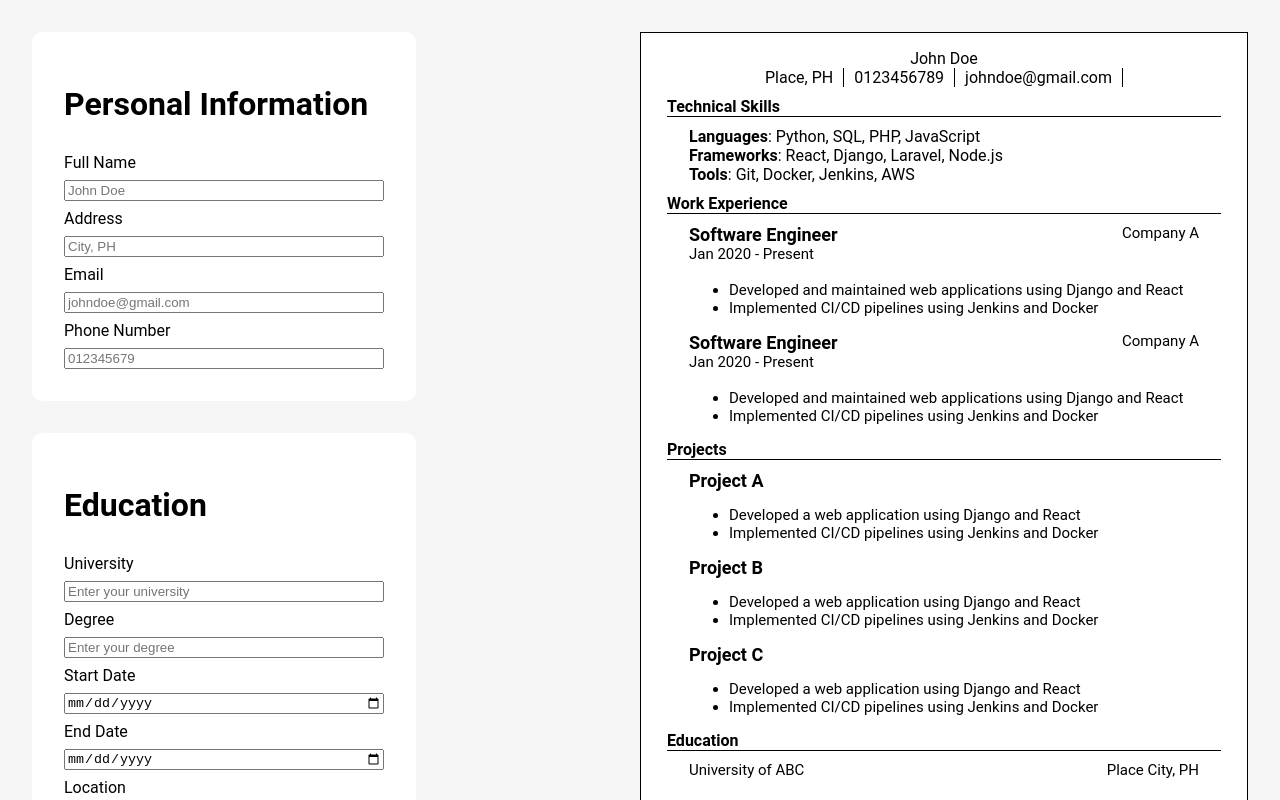
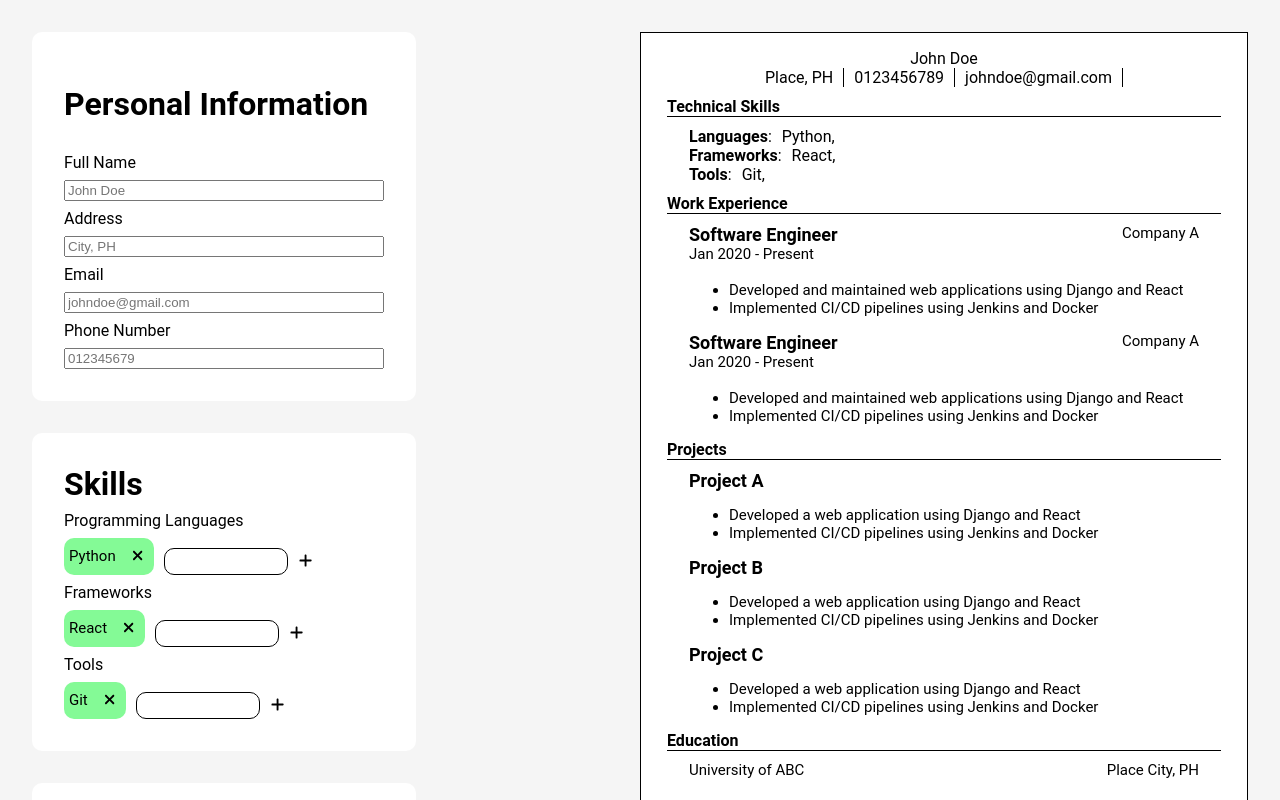
Before and after one commit to Veritaaaas/cv-maker, a React (Vite) app in the folder app-cv-maker/: page / in a window 1280 px wide. Shown: the top 800 px of the page. Built offline with nearby package versions, Linux system fonts and the light colour scheme.

Commit message:
added the skills input

```diff
--- a/app-cv-maker/package.json
+++ b/app-cv-maker/package.json
@@ -10,6 +10,9 @@
     "preview": "vite preview"
   },
   "dependencies": {
+    "@fortawesome/fontawesome-svg-core": "^6.5.2",
+    "@fortawesome/free-solid-svg-icons": "^6.5.2",
+    "@fortawesome/react-fontawesome": "^0.2.0",
     "react": "^18.2.0",
     "react-dom": "^18.2.0"
   },
--- a/app-cv-maker/src/App.jsx
+++ b/app-cv-maker/src/App.jsx
@@ -1,5 +1,6 @@
 import React, { useState } from 'react';
 import Resume from "./Resume";
+import Skills from './Skills';
 import General_information from "./General_information";
 import Education from "./Education";
 import Work_experience from "./Work_experience";
@@ -9,6 +10,10 @@ function App() {
  const [email, setEmail] = useState('');
  const [phoneNumber, setPhoneNumber] = useState('');
  const [address, setAddress] = useState('');
+
+ const [languages, setLanguages] = useState(['Python']);
+const [frameworks, setFrameworks] = useState(['React']);
+const [tools, setTools] = useState(['Git']);
 
  return (
     <div className="content">
@@ -23,6 +28,14 @@ function App() {
           address={address}
           setAddress={setAddress}
         />
+        <Skills
+          languages={languages}
+          setLanguages={setLanguages}
+          frameworks={frameworks}
+          setFrameworks={setFrameworks}
+          tools={tools}
+          setTools={setTools}
+        />
         <Education />
         <Work_experience />
       </div>
@@ -32,6 +45,10 @@ function App() {
           email={email || undefined}
           phoneNumber={phoneNumber || undefined}
           address={address || undefined}
+
+          languages={languages}
+          frameworks={frameworks}
+          tools={tools}
         />
       </div>
     </div>
--- a/app-cv-maker/src/Resume.jsx
+++ b/app-cv-maker/src/Resume.jsx
@@ -7,7 +7,11 @@ function Resume(
         fullName = "John Doe",
         email = "johndoe@gmail.com",
         phoneNumber = "0123456789",
-        address = "Place, PH"
+        address = "Place, PH",
+
+        languages = ['Python'],
+        frameworks = ['React'],
+        tools = ['Git']
     }) {
     return (
         <div className="Resume">
@@ -23,9 +27,21 @@ function Resume(
             <div className="skills">
                 <h4>Technical Skills</h4>
                 <div className="skill-list">
-                    <div className="languages"><span className="skill-label">Languages</span>: Python, SQL, PHP, JavaScript</div>
-                    <div className="frameworks"><span className="skill-label">Frameworks</span>: React, Django, Laravel, Node.js</div>
-                    <div className="tools"><span className="skill-label">Tools</span>: Git, Docker, Jenkins, AWS</div>
+                    <div className="languages"><span className="skill-label">Languages</span>:
+                        <ul>
+                            {languages.map((language, index) => <li key={index}>{language},</li>)}
+                        </ul>
+                    </div>
+                    <div className="frameworks"><span className="skill-label">Frameworks</span>:
+                        <ul>
+                            {frameworks.map((framework, index) => <li key={index}>{framework},</li>)}
+                        </ul>
+                    </div>
+                    <div className="tools"><span className="skill-label">Tools</span>:
+                        <ul>
+                            {tools.map((tool, index) => <li key={index}>{tool},</li>)}
+                        </ul>
+                    </div>
                 </div>
             </div>
 
--- /dev/null
+++ b/app-cv-maker/src/Skills.jsx
@@ -0,0 +1,73 @@
+import React, { useState } from 'react';
+import { FontAwesomeIcon } from '@fortawesome/react-fontawesome'
+import { faXmark, faPlus } from '@fortawesome/free-solid-svg-icons';
+
+import './skills.css';
+
+function Skills( { languages, setLanguages, frameworks, setFrameworks, tools, setTools }) {
+  const [newLanguage, setNewLanguage] = useState('');
+  const [newFramework, setNewFramework] = useState('');
+  const [newTool, setNewTool] = useState('');
+
+  const handleAddClick = (setList, newList, setNewList) => {
+    if (newList) {
+      setList(prevList => [...prevList, newList]);
+      setNewList('');
+    }
+  };
+
+  const handleRemoveClick = (index, setList) => {
+    setList(prevList => {
+      const values = [...prevList];
+      values.splice(index, 1);
+      return values;
+    });
+  };
+
+  return (
+    <div className="Skills">
+      <h1>Skills</h1>
+      <label>Programming Languages</label>
+      <div className='programming-languages-list'>
+        {languages.map((language, index) => (
+          <div className='programming-language' key={index}>
+            <p>{language}</p>
+            <button className='remove' onClick={() => handleRemoveClick(index, setLanguages)}><FontAwesomeIcon icon={faXmark} /></button>
+          </div>
+        ))}
+        <div className='add-programming-language'>
+          <input type='text' value={newLanguage} onChange={(e) => setNewLanguage(e.target.value)} />
+          <button className='add' onClick={() => handleAddClick(setLanguages, newLanguage, setNewLanguage)}><FontAwesomeIcon icon={faPlus} /></button>
+        </div>
+      </div>
+      <label>Frameworks</label>
+      <div className='frameworks-list'>
+        {frameworks.map((framework, index) => (
+          <div className='framework' key={index}>
+            <p>{framework}</p>
+            <button className='remove' onClick={() => handleRemoveClick(index, setFrameworks)}><FontAwesomeIcon icon={faXmark} /></button>
+          </div>
+        ))}
+        <div className='add-framework'>
+          <input type='text' value={newFramework} onChange={(e) => setNewFramework(e.target.value)} />
+          <button className='add' onClick={() => handleAddClick(setFrameworks, newFramework, setNewFramework)}><FontAwesomeIcon icon={faPlus} /></button>
+        </div>
+      </div>
+      <label>Tools</label>
+      <div className='tools-list'>
+        {tools.map((tool, index) => (
+          <div className='tool' key={index}>
+            <p>{tool}</p>
+            <button className='remove' onClick={() => handleRemoveClick(index, setTools)}><FontAwesomeIcon icon={faXmark} /></button>
+          </div>
+        ))}
+        <div className='add-tool'>
+          <input type='text' value={newTool} onChange={(e) => setNewTool(e.target.value)} />
+          <button className='add' onClick={() => handleAddClick(setTools, newTool, setNewTool)}><FontAwesomeIcon icon={faPlus} /></button>
+        </div>
+      </div>
+    </div>
+  );
+}
+
+export default Skills;
--- a/app-cv-maker/src/resume.css
+++ b/app-cv-maker/src/resume.css
@@ -26,18 +26,52 @@
     border-right: 1px solid black;
 }
 
+/* skills */
 .skills h4 {
     border-bottom: 1px solid black;
     margin: 10px;
 }
 
 .skill-label {
+    margin: 0;
     font-weight: bold;
 }
 
 .skills .skill-list {
     padding-left: 2rem;
 }
+
+.skills ul {
+    margin: 0;
+    margin-left: 10px;
+    display: flex;
+    list-style-type: none;
+    padding-left: 0;
+}
+
+.skills ul li {
+    margin-right: 10px;
+}
+
+.languages {
+    display: flex;
+    align-items: center;
+    max-height: 2rem;
+}
+
+.frameworks {
+    display: flex;
+    align-items: center;
+    max-height: 2rem;
+}
+
+.tools {
+    display: flex;
+    align-items: center;
+    max-height: 2rem;
+}
+
+
 
 .experience h4 {
     border-bottom: 1px solid black;
--- /dev/null
+++ b/app-cv-maker/src/skills.css
@@ -0,0 +1,171 @@
+.Skills {
+    display: flex;
+    max-width: 20rem;
+    flex-direction: column;
+    font-family: var(--main-font);
+    background-color: #ffff;
+    padding: 2rem;
+    border-radius: 10px;
+    row-gap: 0.5rem;
+    margin-bottom: 2rem;
+}
+
+.Skills h1 {
+    margin: 0;
+}
+
+.programming-languages-list {
+    display: flex;
+    flex-wrap: wrap;
+    gap: 10px;
+}
+
+.programming-language {
+    display: flex;
+    align-items: center;
+    max-width: fit-content;
+    padding: 5px;
+    font-size: 15px;
+    border-radius: 10px;
+    gap: 10px;
+    background-color: #84fa96 ;
+}
+
+.programming-language p {
+    margin: 0;
+}
+
+.programming-language .remove {
+    font-family: var(--main-font);
+    font-size: 15px;
+    background-color: transparent;
+    border: none;
+    cursor: pointer;
+}
+
+.add-programming-language {
+    display: flex;
+    align-items: center;
+    margin-top: 10px;
+    gap: 5px;
+}
+
+.add-programming-language .add {
+    font-family: var(--main-font);
+    font-size: 15px;
+    background-color: transparent;
+    border: none;
+    cursor: pointer;
+}
+
+.add-programming-language input {
+    max-width: 7rem;
+    padding: 5px;
+    border-radius: 10px;
+    border: 1px solid black;
+}
+
+/* frameworks */
+
+.frameworks-list {
+    display: flex;
+    flex-wrap: wrap;
+    gap: 10px;
+}
+
+.framework {
+    display: flex;
+    align-items: center;
+    max-width: fit-content;
+    padding: 5px;
+    font-size: 15px;
+    border-radius: 10px;
+    gap: 10px;
+    background-color: #84fa96 ;
+}
+
+.framework p {
+    margin: 0;
+}
+
+.framework .remove {
+    font-family: var(--main-font);
+    font-size: 15px;
+    background-color: transparent;
+    border: none;
+    cursor: pointer;
+}
+
+.add-framework {
+    display: flex;
+    align-items: center;
+    margin-top: 10px;
+    gap: 5px;
+}
+
+.add-framework .add {
+    font-family: var(--main-font);
+    font-size: 15px;
+    background-color: transparent;
+    border: none;
+    cursor: pointer;
+}
+
+.add-framework input {
+    max-width: 7rem;
+    padding: 5px;
+    border-radius: 10px;
+    border: 1px solid black;
+}
+
+/* tools */
+.tools-list {
+    display: flex;
+    flex-wrap: wrap;
+    gap: 10px;
+}
+
+.tool {
+    display: flex;
+    align-items: center;
+    max-width: fit-content;
+    padding: 5px;
+    font-size: 15px;
+    border-radius: 10px;
+    gap: 10px;
+    background-color: #84fa96 ;
+}
+
+.tool p {
+    margin: 0;
+}
+
+.tool .remove {
+    font-family: var(--main-font);
+    font-size: 15px;
+    background-color: transparent;
+    border: none;
+    cursor: pointer;
+}
+
+.add-tool {
+    display: flex;
+    align-items: center;
+    margin-top: 10px;
+    gap: 5px;
+}
+
+.add-tool .add {
+    font-family: var(--main-font);
+    font-size: 15px;
+    background-color: transparent;
+    border: none;
+    cursor: pointer;
+}
+
+.add-tool input {
+    max-width: 7rem;
+    padding: 5px;
+    border-radius: 10px;
+    border: 1px solid black;
+}
```
Also changed, not shown: app-cv-maker/src/Projects.jsx (added), 1 other file (tests, documents, lock files or other folders).
